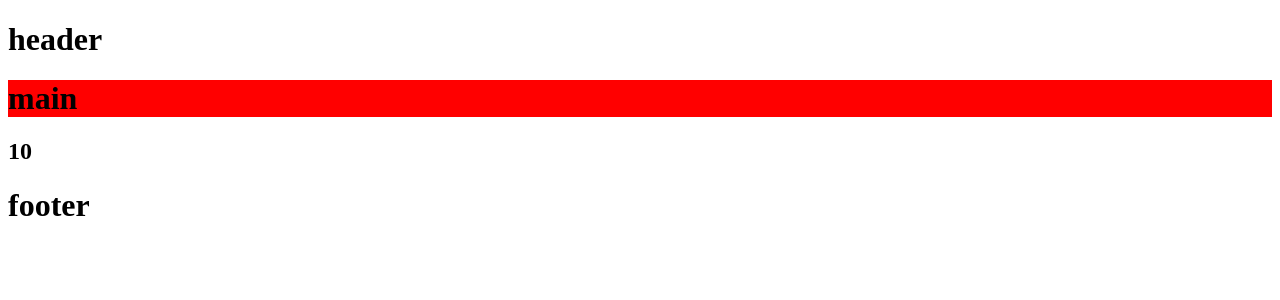
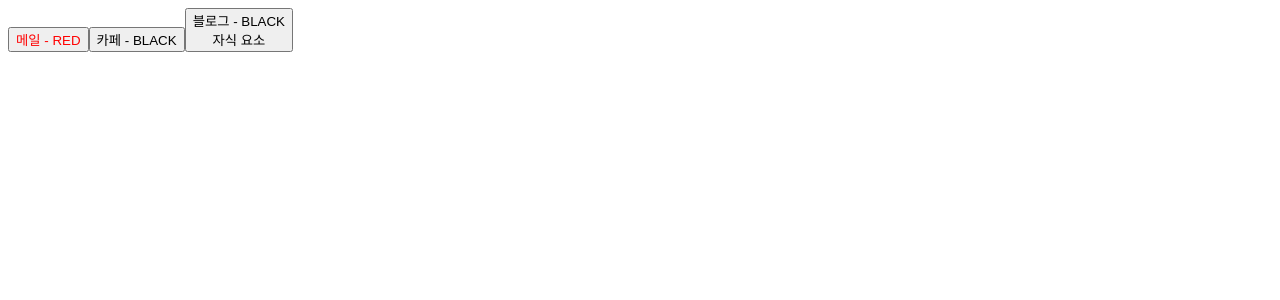
Before and after one commit to sungaee/react-basics, a React (Vite) app: page / in a window 1280 px wide. Shown: the top 300 px of the page. Built offline with nearby package versions, Linux system fonts and the light colour scheme.

Commit message:
Props로 데이터 전달

```diff
--- a/src/App.tsx
+++ b/src/App.tsx
@@ -1,16 +1,22 @@
-
 import './App.css'
-import Footer from './components/Footer'
-import Header from './components/Header'
-import Main from './components/Main'
-
+import Button from './components/Button'
 
 function App() {
+  const buttonProps = {
+    text: '메일',
+    color: 'red',
+    a: 1,
+    b: 2,
+    c: 3,
+  }
   return (
     <>
-      <Header />
-      <Main />
-      <Footer />
+      <Button {...buttonProps} />
+      <Button text={'카페'} />
+      <Button text={'블로그'}>
+        <div>자식 요소</div>
+        {/* 자식요소는 children이름의 프롭스로 전달된다. */}
+      </Button>
     </>
   )
 }
--- /dev/null
+++ b/src/components/Button.tsx
@@ -0,0 +1,15 @@
+import type { ReactNode } from "react"
+interface ButtonProps {
+  text: string
+  color?: string
+  children?: ReactNode
+}
+const Button = ({ children, text, color = 'black' }: ButtonProps) => {
+  return (
+    <button style={{ color }}>
+      {text} - {color.toUpperCase()}
+      {children}
+    </button>
+  )
+}
+export default Button
```
